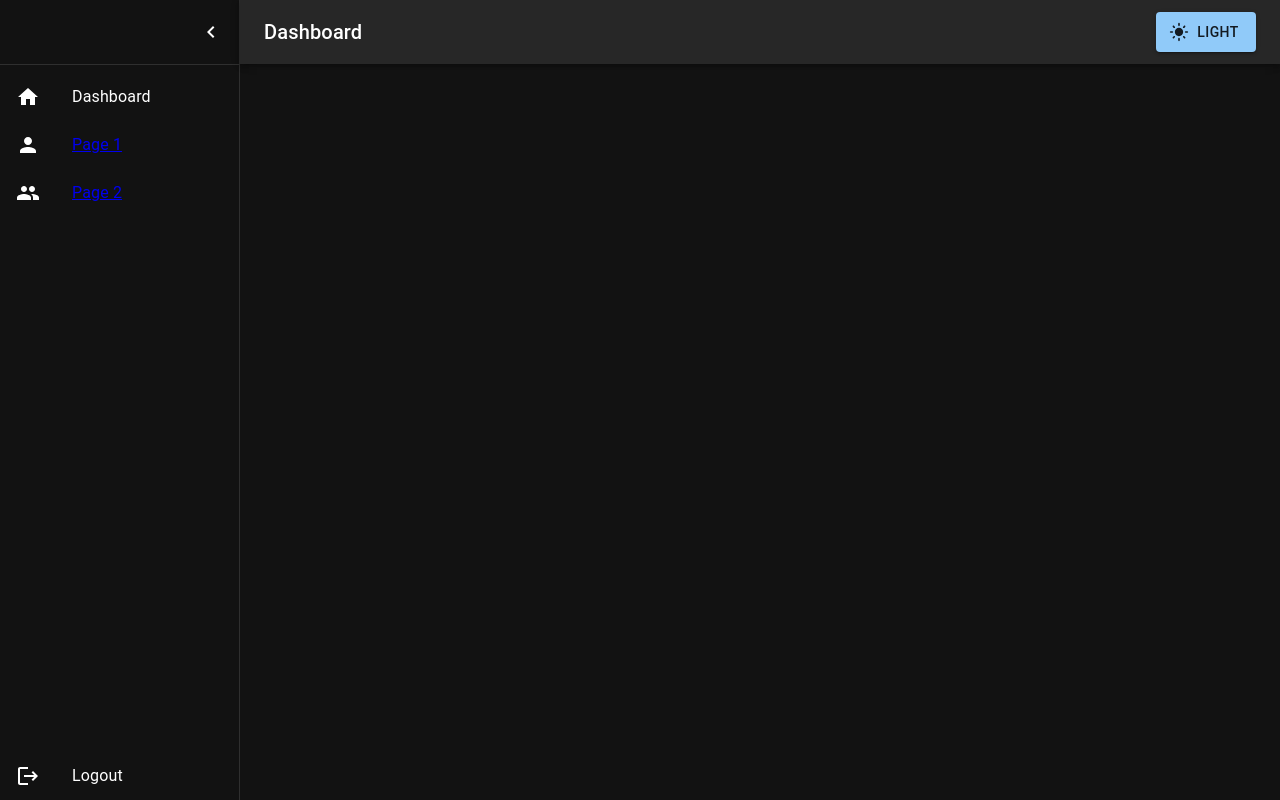
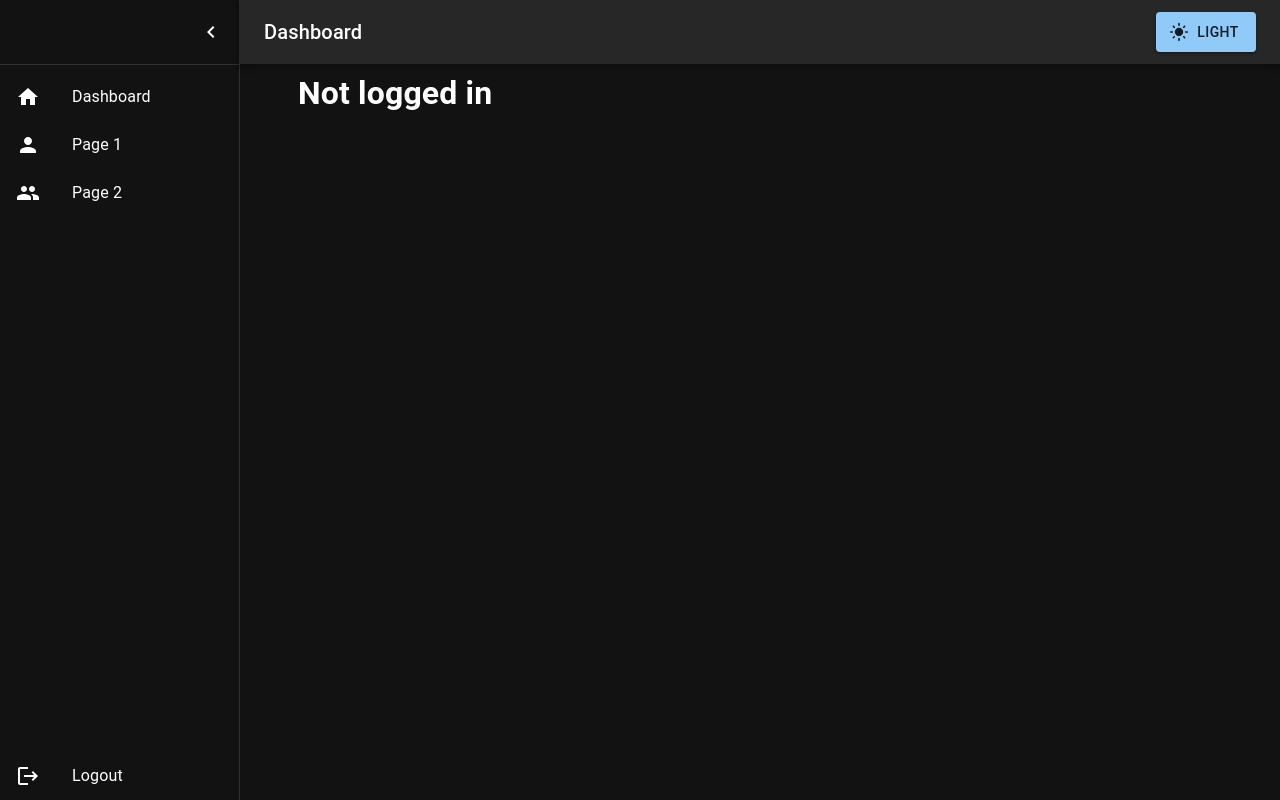
Before and after one commit to amelie-pierce/nam-miniproject, a Next.js app: page /dashboard in a window 1280 px wide. Built offline with nearby package versions, Linux system fonts and the light colour scheme.

Commit message:
nested layout & display user name on subpage 1

```diff
--- /dev/null
+++ b/src/app/dashboard/layout.tsx
@@ -0,0 +1,47 @@
+"use client";
+
+import Header from "@/components/Header";
+import Sidebar from "@/components/Sidebar";
+import { CssBaseline } from "@mui/material";
+import { useState } from "react";
+
+const styles = {
+  container: {
+    display: "flex",
+  },
+  aside: {
+    flex: "0 0 250px",
+  },
+  main: {
+    flex: "1",
+    padding: "24px",
+  },
+};
+
+export default function DashboardLayout({
+  children,
+}: {
+  children: React.ReactNode;
+}) {
+  const [open, setOpen] = useState(true);
+
+  const toggleDrawer = () => {
+    setOpen(!open);
+  };
+  return (
+    <>
+      <CssBaseline />
+      <div style={styles.container}>
+        <header>
+          <Header open={open} toggleDrawer={toggleDrawer} />
+        </header>
+        <aside style={styles.aside}>
+          <nav>
+            <Sidebar open={open} toggleDrawer={toggleDrawer} />
+          </nav>
+        </aside>
+        <main style={styles.main}>{children}</main>
+      </div>
+    </>
+  );
+}
--- a/src/app/dashboard/page.tsx
+++ b/src/app/dashboard/page.tsx
@@ -1,26 +1,23 @@
 "use client";
 
-import Header from "@/components/Header";
-import Sidebar from "@/components/Sidebar";
-import { Box, CssBaseline } from "@mui/material";
-import React, { useState } from "react";
+import { Box } from "@mui/material";
+import React from "react";
+import { useAuth } from "@/contexts/AuthContextProvider";
 
-export default function Dashboard({ children }: { children: React.ReactNode }) {
-  const [open, setOpen] = useState(true);
-
-  const toggleDrawer = () => {
-    setOpen(!open);
-  };
+export default function Dashboard() {
+  const { user } = useAuth();
 
   return (
-    <Box sx={{ display: "flex" }}>
-      <CssBaseline />
-      <Header open={open} toggleDrawer={toggleDrawer} />
-      <Sidebar open={open} toggleDrawer={toggleDrawer} />
-      {children}
-      ---------------------------------------------------------------------------------
-      This is the Dashboard Page
-      ---------------------------------------------------------------------------------
-    </Box>
+    <div>
+      {user ? (
+        <Box sx={{ p: 3 }}>
+          <h1>Dashboard</h1>
+        </Box>
+      ) : (
+        <Box sx={{ p: 3 }}>
+          <h1>Not logged in</h1>
+        </Box>
+      )}
+    </div>
   );
 }
--- a/src/app/dashboard/second/page.tsx
+++ b/src/app/dashboard/second/page.tsx
@@ -1,9 +1,12 @@
+import { Box } from "@mui/material";
 import React from "react";
 
 export default function Second() {
   return (
     <>
-      <div>Second page</div>
+      <Box sx={{ p: 3 }}>
+        <h1>Second Page</h1>
+      </Box>
     </>
   );
 }
--- a/src/app/layout.tsx
+++ b/src/app/layout.tsx
@@ -15,9 +15,11 @@ export default function RootLayout({
   return (
     <html lang="en">
       <body>
-        <AuthProvider>
-          <ThemeContextProvider>{children}</ThemeContextProvider>
-        </AuthProvider>
+        <main>
+          <AuthProvider>
+            <ThemeContextProvider>{children}</ThemeContextProvider>
+          </AuthProvider>
+        </main>
       </body>
     </html>
   );
--- a/src/components/listItems.tsx
+++ b/src/components/listItems.tsx
@@ -9,13 +9,19 @@ import Link from "next/link";
 
 export const mainListItems = (
   <React.Fragment>
+    <Link
+      href="/dashboard"
+      style={{ color: "inherit", textDecoration: "none" }}>
       <ListItemButton>
         <ListItemIcon>
           <HomeIcon />
         </ListItemIcon>
         <ListItemText primary="Dashboard" />
       </ListItemButton>
-    <Link href="/dashboard/first">
+    </Link>
+    <Link
+      href="/dashboard/first"
+      style={{ color: "inherit", textDecoration: "none" }}>
       <ListItemButton>
         <ListItemIcon>
           <PersonIcon />
@@ -23,7 +29,9 @@ export const mainListItems = (
         <ListItemText primary="Page 1" />
       </ListItemButton>
     </Link>
-    <Link href="/dashboard/second">
+    <Link
+      href="/dashboard/second"
+      style={{ color: "inherit", textDecoration: "none" }}>
       <ListItemButton>
         <ListItemIcon>
           <PeopleIcon />
```
Also changed, not shown: src/app/dashboard/first/page.tsx (+9 -1 lines). Lines whose indentation alone changed are shown as unchanged.
